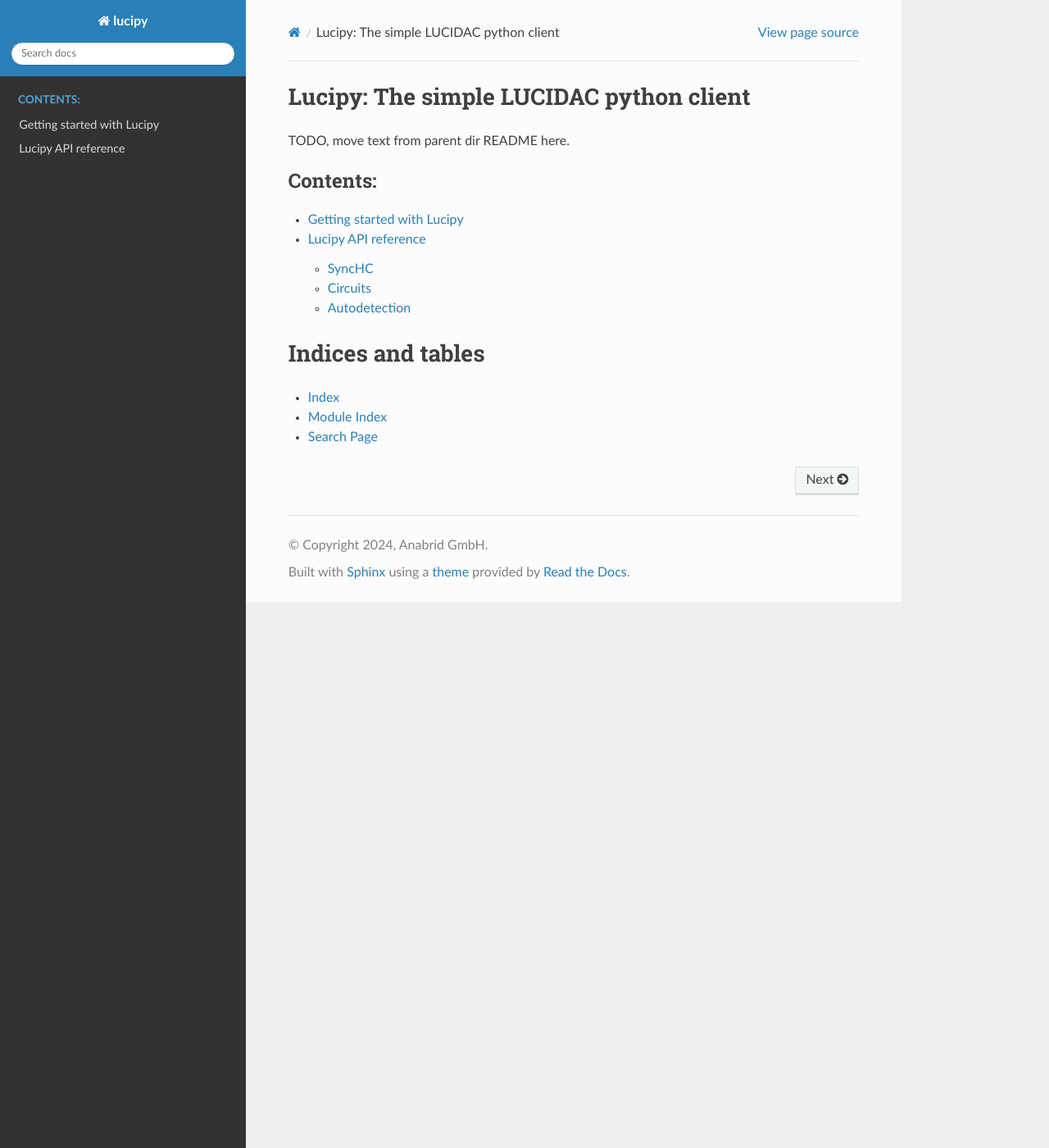
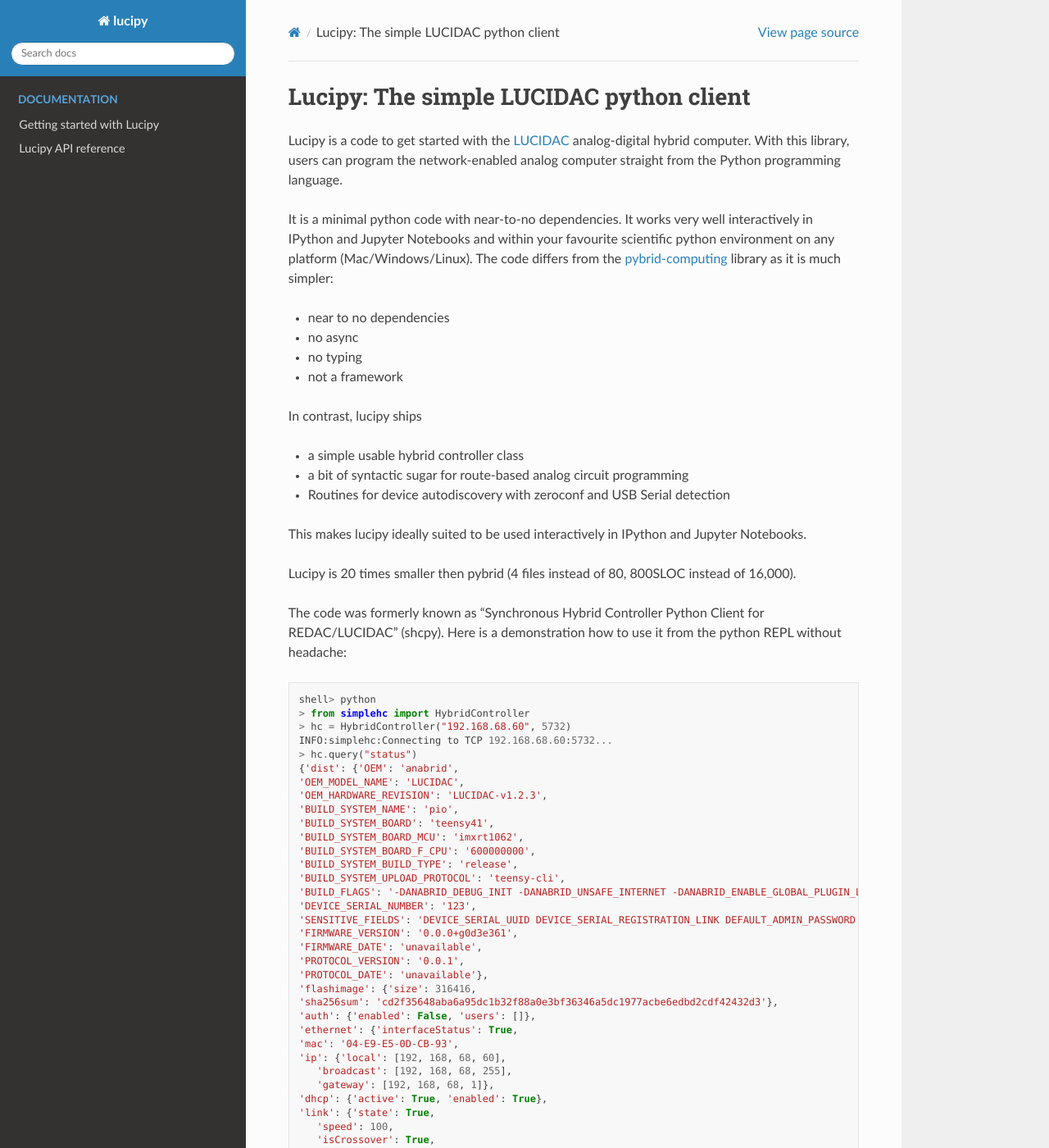
Before and after one commit to anabrid/lucipy, a Sphinx documentation site: the page built from docs/index.rst, in a window 1280 px wide and 1400 px high. Shown: the whole window at 82% size. Built offline with Sphinx 7.4.7 and the Read the Docs theme 2.0.0, drawn with Linux system fonts in a browser that asks for light colours; some of the changed text lies outside the part shown.

Commit message:
Improving docs

```diff
--- a/docs/index.rst
+++ b/docs/index.rst
@@ -6,11 +6,87 @@
 Lucipy: The simple LUCIDAC python client
 ========================================
 
-TODO, move text from parent dir README here.
+Lucipy is a code to get started with the `LUCIDAC <https://anabrid.com/luci>`_
+analog-digital hybrid computer. With this library, users can program the
+network-enabled analog computer straight from the Python programming language.
+
+It is a minimal python code with near-to-no dependencies. It works very
+well interactively in IPython and Jupyter Notebooks and within your favourite
+scientific python environment on any platform (Mac/Windows/Linux).
+The code differs from the `pybrid-computing <https://pypi.org/project/pybrid-computing/>`_
+library as it is much simpler:
+
+* near to no dependencies
+* no async
+* no typing
+* not a framework
+
+In contrast, lucipy ships
+
+* a simple usable hybrid controller class
+* a bit of syntactic sugar for route-based analog circuit programming
+* Routines for device autodiscovery with zeroconf and USB Serial detection
+
+This makes lucipy ideally suited to be used interactively in IPython and Jupyter Notebooks.
+
+Lucipy is 20 times smaller then pybrid (4 files instead of 80, 800SLOC instead of 16,000).
+
+The code was formerly known as "Synchronous Hybrid Controller Python Client for REDAC/LUCIDAC"
+(shcpy). Here is a demonstration how to use it from the python REPL without headache:
+
+
+::
+
+   shell> python
+   > from simplehc import HybridController
+   > hc = HybridController("192.168.68.60", 5732)
+   INFO:simplehc:Connecting to TCP 192.168.68.60:5732...
+   > hc.query("status")
+   {'dist': {'OEM': 'anabrid',
+   'OEM_MODEL_NAME': 'LUCIDAC',
+   'OEM_HARDWARE_REVISION': 'LUCIDAC-v1.2.3',
+   'BUILD_SYSTEM_NAME': 'pio',
+   'BUILD_SYSTEM_BOARD': 'teensy41',
+   'BUILD_SYSTEM_BOARD_MCU': 'imxrt1062',
+   'BUILD_SYSTEM_BOARD_F_CPU': '600000000',
+   'BUILD_SYSTEM_BUILD_TYPE': 'release',
+   'BUILD_SYSTEM_UPLOAD_PROTOCOL': 'teensy-cli',
+   'BUILD_FLAGS': '-DANABRID_DEBUG_INIT -DANABRID_UNSAFE_INTERNET -DANABRID_ENABLE_GLOBAL_PLUGIN_LOADER',
+   'DEVICE_SERIAL_NUMBER': '123',
+   'SENSITIVE_FIELDS': 'DEVICE_SERIAL_UUID DEVICE_SERIAL_REGISTRATION_LINK DEFAULT_ADMIN_PASSWORD',
+   'FIRMWARE_VERSION': '0.0.0+g0d3e361',
+   'FIRMWARE_DATE': 'unavailable',
+   'PROTOCOL_VERSION': '0.0.1',
+   'PROTOCOL_DATE': 'unavailable'},
+   'flashimage': {'size': 316416,
+   'sha256sum': 'cd2f35648aba6a95dc1b32f88a0e3bf36346a5dc1977acbe6edbd2cdf42432d3'},
+   'auth': {'enabled': False, 'users': []},
+   'ethernet': {'interfaceStatus': True,
+   'mac': '04-E9-E5-0D-CB-93',
+   'ip': {'local': [192, 168, 68, 60],
+      'broadcast': [192, 168, 68, 255],
+      'gateway': [192, 168, 68, 1]},
+   'dhcp': {'active': True, 'enabled': True},
+   'link': {'state': True,
+      'speed': 100,
+      'isCrossover': True,
+      'isFullDuplex': True}}}
+   >
+
+The repo also contains an Over-The-Air demo updater client and analog circuit examples.
+
+Relevant URLs
+-------------
+
+* https://github.com/anabrid/lucipy public development
+* https://lab.analogparadigm.com/lucidac/software/simplehc.py internal development
+* https://pypi.org/project/lucipy/ python package index listing
+* https://anabrid.github.io/lucipy/ sphinx documentation generation target (github pages)
+
 
 .. toctree::
    :maxdepth: 2
-   :caption: Contents:
+   :caption: Documentation
 
    installation
    api-doc
@@ -18,7 +94,7 @@
 
 
 Indices and tables
-==================
+------------------
 
 * :ref:`genindex`
 * :ref:`modindex`
```
Also changed, not shown: README.md (+24 -62 lines), docs/installation.rst (+25 -1 lines).
